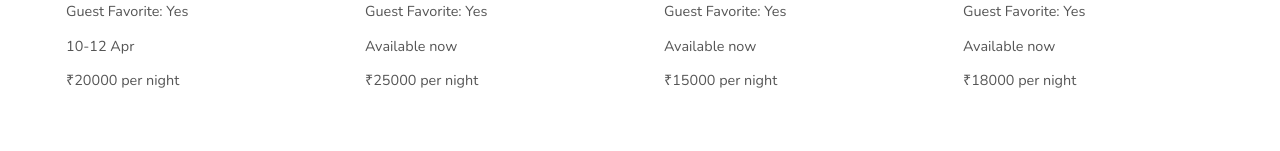
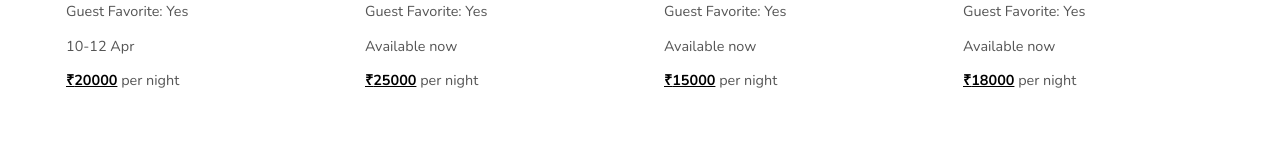
Before and after one commit to paramkhodiyar/Airbnbclone, a React (Vite) app: page / in a window 1280 px wide. Shown: the part 638-789 px from the top of the page. Built offline with nearby package versions, Linux system fonts and the light colour scheme.

Commit message:
Finishing Touches

```diff
--- a/src/components/cards/card.css
+++ b/src/components/cards/card.css
@@ -29,7 +29,12 @@
     object-fit: cover;
     border-radius: 12px;
 }
+.card .price span{
+    text-decoration: underline;
+    font-weight: 800;
+    color: black;
 
+}
 .card:hover {
     transform: scale(1.05);
 }
--- a/src/components/cards/card.jsx
+++ b/src/components/cards/card.jsx
@@ -12,7 +12,7 @@ function Cards(){
                     <h3>{hotel.hotel_name}</h3>
                     <p>Guest Favorite: {hotel.guest_favorite ? "Yes" : "No"}</p>
                     <p>{hotel.date_available}</p>
-                    <p>₹{hotel.price} per night</p>
+                    <p className="price"><span>₹{hotel.price}</span> per night</p>
                 </div>
             ))}
         </div>
--- a/src/components/navbar/navbar.css
+++ b/src/components/navbar/navbar.css
@@ -111,7 +111,7 @@
     border-radius: 32px;
     box-shadow: 0px 4px 10px rgba(0, 0, 0, 0.15),
                 0px 8px 20px rgba(0, 0, 0, 0.2);
-    width: 100%;
+    width: auto;
     display: flex;
 }
 .searchbox input{
@@ -120,8 +120,8 @@
 
 }
 .searchbutton{
-    width: 45px;
-    height: 45px;
+    width: 50px;
+    height: 50px;
     border-radius: 50%;
     border:none;
     background-color: #ff385c;
@@ -129,5 +129,5 @@
     text-align: center;
 }
 .searchbutton:hover{
-    background-color: #ff2149;
+    background-color: #cf0b2f;
 }
```
